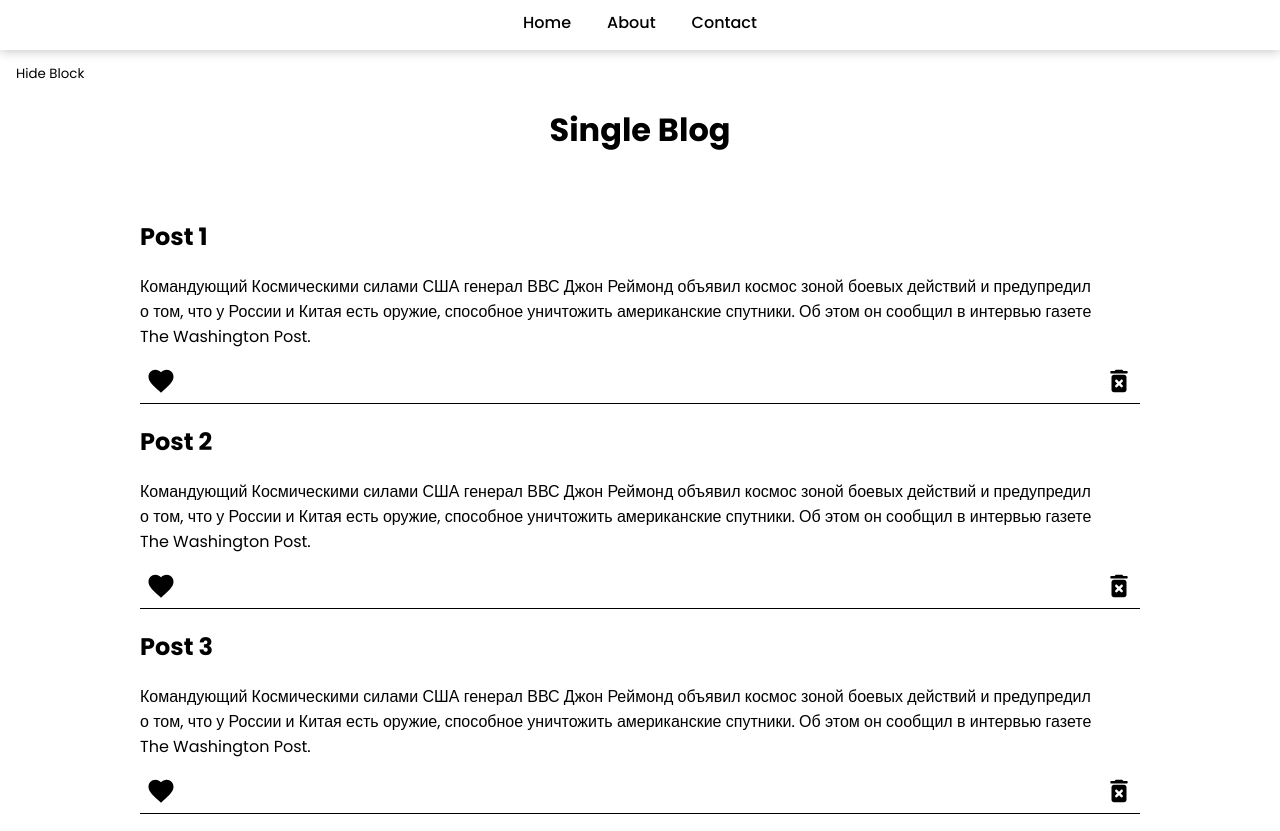
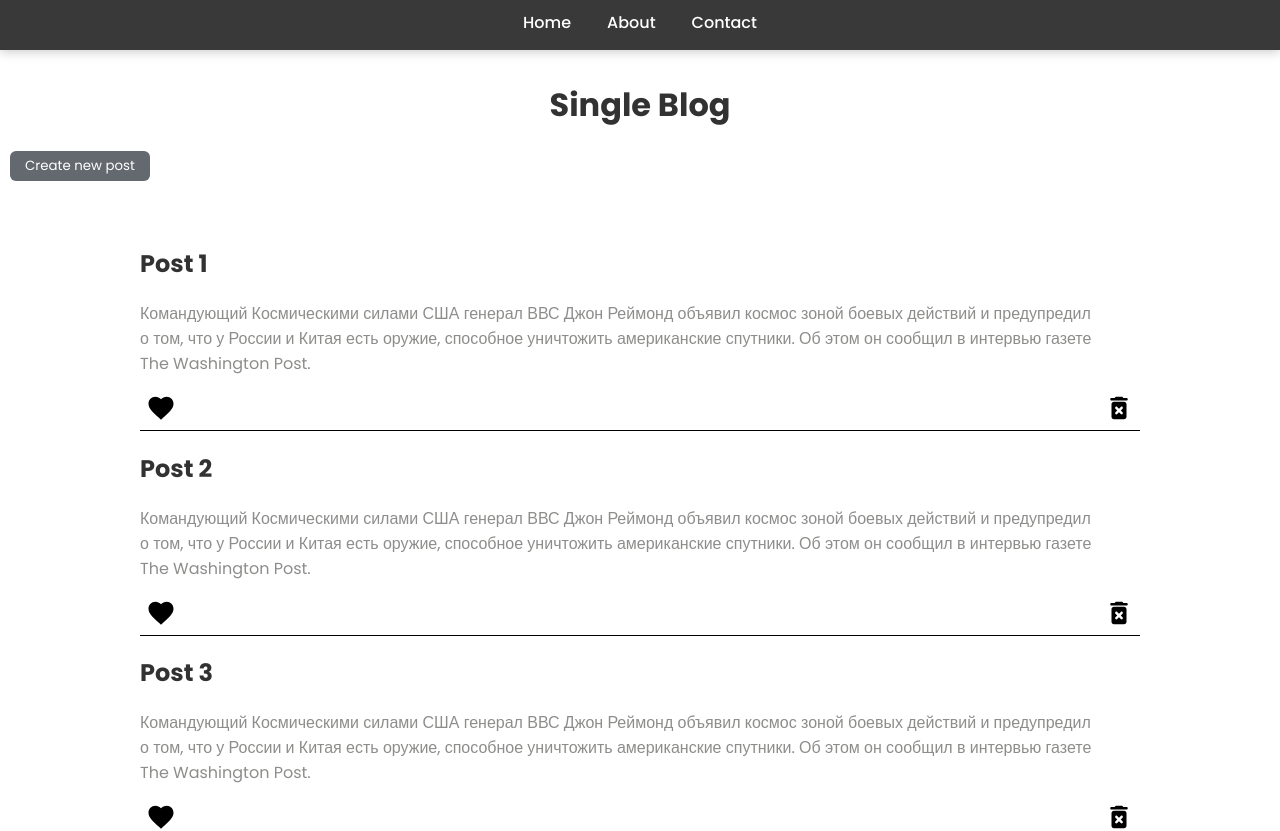
Before and after one commit to GorohovDmitriy/blog-react, a React (Create React App) app: page / in a window 1280 px wide. Shown: the top 831 px of the page. Built offline with nearby package versions, Linux system fonts and the light colour scheme.

Commit message:
Добавил форму для добавления поста и кнопку удаления формы

```diff
--- a/src/components/BlockContent/BlockContent.css
+++ b/src/components/BlockContent/BlockContent.css
@@ -2,5 +2,16 @@
 	margin: 0 auto;
 	width: 1000px;
 	margin-bottom: 100px;
-   margin-top: 45px;
+  margin-top: 45px;
 }
+
+.blackBtn {
+		padding: 5px 15px;
+    border-radius: 6px;
+    background-color: #545960e6;
+    color: white;
+		transition: .1.5s;
+}
+.blackBtn:hover {
+	background-color: #5459609e;
+}
--- a/src/components/BlockContent/BlockContent.jsx
+++ b/src/components/BlockContent/BlockContent.jsx
@@ -1,12 +1,13 @@
 import { posts } from '../../Shared/projectData.js';
 import { BlogCart } from './components/BlogCart.jsx';
+import { AddPostForm } from './components/AddPostForm.jsx';
 import './BlockContent.css';
 import React, { Component } from 'react';
 
 export class BlockContent extends Component {
 
 	state = {
-		showBlock: true,
+		showAddForm: false,
 		blogArr: JSON.parse(localStorage.getItem('blogPosts')) || posts
 	}
 
@@ -21,15 +22,6 @@ export class BlockContent extends Component {
 		localStorage.setItem('blogPosts', JSON.stringify(temp))
 	}
 
-
-	toggleBlock = () => {
-		this.setState(({ showBlock }) => {
-			return {
-				showBlock: !showBlock
-			}
-		})
-	}
-
 	deletePost = pos => {
 		if (window.confirm(`Вы действительно хотите удалить ${this.state.blogArr[pos].title} ?`)) {
 			const temp = [...this.state.blogArr]
@@ -41,7 +33,18 @@ export class BlockContent extends Component {
 
 			localStorage.setItem('blogPosts', JSON.stringify(temp))
 		}
+	}
 
+	handleAddFormShow = () => {
+		this.setState({
+			showAddForm: true
+		})
+	}
+
+	handleAddFormHide = () => {
+		this.setState({
+			showAddForm: false
+		})
 	}
 
 	render() {
@@ -58,22 +61,15 @@ export class BlockContent extends Component {
 			)
 		})
 		return (
-			<>
-				<button onClick={this.toggleBlock}>
-					{
-						this.state.showBlock ? 'Hide Block' : 'Show Block'
-					}
-				</button>
-				{
-					this.state.showBlock ?
-						<> <h1>Single Blog</h1>
-							<div className="posts">
-								{blockPosts}
-							</div>
-						</> : null
-				}
+			<div>
+				{this.state.showAddForm ? <AddPostForm handleAddFormHide={this.handleAddFormHide} /> : null}
 
-			</>
+				<h1>Single Blog</h1>
+				<button onClick={this.handleAddFormShow} className="blackBtn" >Create new post</button>
+				<div className="posts">
+					{blockPosts}
+				</div>
+			</div>
 		)
 	}
 }
--- /dev/null
+++ b/src/components/BlockContent/components/AddPostForm.css
@@ -0,0 +1,57 @@
+.form {
+	position: fixed;
+	left: 50%;
+	top: 50%;
+	transform: translate(-50%, -95%);
+	z-index: 100;
+	background-color: white;
+	padding: 15px;
+	width: 400px;
+	border-radius: 10px;
+	box-shadow: 0px 2px 7px 0px;
+	text-align: center;
+}
+.close {
+	position: absolute;
+    top: 3px;
+    left: 365px;
+		cursor: pointer;
+}
+.form div + div {
+	margin-top: 10px;
+}
+
+
+.addFormInput {
+		width: 100%;
+    padding: 11px;
+    border-radius: 9px;
+    border: 2px solid #ccc;
+}
+.addFormInput:focus::placeholder {
+	color: transparent;
+}
+
+.form h2 {
+	margin: 0;
+	margin-bottom: 10px;
+	opacity: 0.8;
+}
+.form h2:hover {
+	color: #d15700;
+}
+
+
+
+.overlay {
+	position: fixed;
+	top: 0;
+	left: 0;
+	bottom: 0;
+	right: 0;
+	width: 100%;
+	height: 100%;
+	z-index: 1;
+
+	background-color: rgba(201, 209, 211, 0.4);
+}
--- /dev/null
+++ b/src/components/BlockContent/components/AddPostForm.jsx
@@ -0,0 +1,25 @@
+import './AddPostForm.css';
+import HighlightOffRoundedIcon from '@material-ui/icons/HighlightOffRounded';
+
+export const AddPostForm = ({ handleAddFormHide }) => {
+	return (
+		<>
+			<from action="" className="form">
+				<button onClick={handleAddFormHide} className="close">
+					<HighlightOffRoundedIcon />
+				</button>
+				<h2>Post creation</h2>
+				<div>
+					<input className="addFormInput" type="text" name="postTitle" placeholder="Post title"></input>
+				</div>
+				<div>
+					<textarea className="addFormInput" name="postDescription" placeholder="Post description" />
+				</div>
+				<div>
+					<button onClick={handleAddFormHide} className="blackBtn" type="button">Add post</button>
+				</div>
+			</from>
+			<div className="overlay"></div>
+		</>
+	)
+}
--- a/src/components/BlockContent/components/BlogCart.css
+++ b/src/components/BlockContent/components/BlogCart.css
@@ -1,5 +1,3 @@
-
-
 
 .post {
 	display: flex;
@@ -11,3 +9,12 @@
 .post svg {
 	font-size: 30px;
 }
+.post p {
+	color: #8d8d8b;
+}
+h1 {
+	opacity: 0.8;
+}
+h2 {
+	opacity: 0.8;
+}
--- a/src/components/Header/Header.css
+++ b/src/components/Header/Header.css
@@ -3,9 +3,11 @@ header {
 	padding: 10px;
 	box-shadow: rgba(204 204 204) 0px 2px 10px;
 	height: 50px;
+	background-color: #393939;
+
 }
 header a {
-	color: #000;
+	color: white;
 	font-weight: 500;
 	transition: all .2s linear;
 	border-bottom: 2px solid transparent;
```
